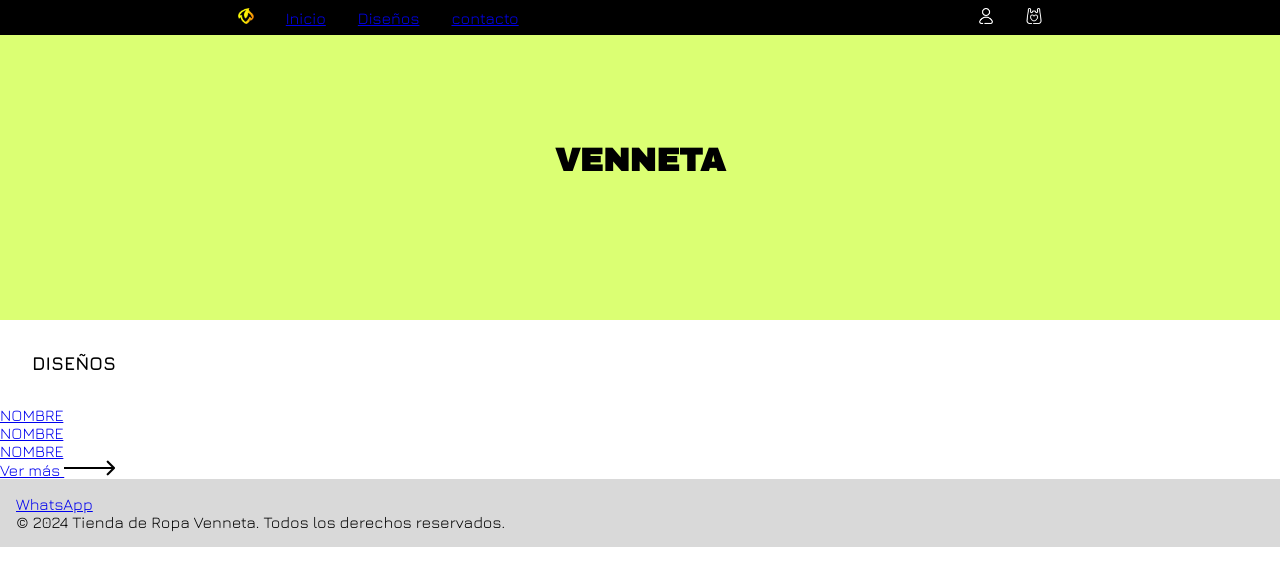
After one commit to tetey0422/Venneta, a PHP site: page / in a window 1280 px wide. The commit adds this page. Shown: the top 586 px of the page. Run offline with PHP 8.4, Linux system fonts and the light colour scheme.

Commit message:
actualizacion de la pagina web

```diff
--- a/css/venneta.css
+++ b/css/venneta.css
@@ -18,7 +18,7 @@ body {
     font-family: var(--fuente-principal);
 
     header {
-        padding: 1rem;
+        padding: 0.5rem;
         background-color: black;
         position: fixed;
         width: 100%;
@@ -36,16 +36,19 @@ body {
     }
 }
 
+/* header */
+
 header img {
-    height: 1.5rem;
-    width: 1.5rem;
+    height: 1rem;
+    width: 1rem;
     padding: none;
 }
 
-nav {
+ header nav {
     display: flex;
-    justify-content: space-between;
+    justify-content: space-around;
     align-items: center;
+    color : white;
 }
 
 .hp1 {
@@ -59,6 +62,8 @@ nav {
     align-items: center;
     gap: 2rem;
 }
+
+/* main */
 
 .inicio {
     background-color: #DBFF73;
@@ -74,3 +79,7 @@ nav {
     text-align: start;
     margin: 2rem;
 }
+
+
+
+/* footer */
--- /dev/null
+++ b/index.html
@@ -0,0 +1,58 @@
+<!DOCTYPE html>
+<html lang="es-CO">
+
+<head>
+    <meta charset="UTF-8">
+    <meta name="viewport" content="width=device-width, initial-scale=1.0">
+    <meta name="descripcion" content="⚡TIENDA VIRTUAL⚡ ¡TODOS LOS DISEÑOS DISPONIBLES! ENVIOS A TODO COLOMBIA 🇨🇴">
+    <meta name="keywords" content="ropa, tienda de ropa, moda, descuentos, ropa de hombre, ropa de mujer">
+    <meta name="author" content="Tienda de Ropa Venneta">
+    <title>Venneta</title>
+    <link rel="icon" type="image/jpg" href="./img/venneta logo png.png">
+    <link rel="stylesheet" href="./css/venneta.css">
+</head>
+
+<body>
+    <div class="container">
+        <header>
+            <nav>
+                <div class="hp1">
+                    <a href="#inicio"><img src="./img/venneta logo png.png" alt="Logo de Venneta"></a>
+                    <a href="#inicio">Inicio</a>
+                    <a href="#diseños">Diseños</a>
+                    <a href="#contacto">contacto</a>
+                </div>
+                <div class="hp2">
+                    <a href="#usuario"><img src="./img/image 2.png" alt="usuario"></a>
+                    <a href="#carrito"><img src="./img/image.png" alt="carrito de compras"></a>
+                </div>
+            </nav>
+        </header>
+        <main>
+            <div id="inicio" class="inicio">
+                <h1>VENNETA</h1>
+            </div>
+            <div id="diseños" class="diseños">
+                <h3>DISEÑOS</h3>
+                <nav>
+                    <ul>
+                        <li><a href="NOMBRE">NOMBRE</a></li>
+                        <li><a href="NOMBRE">NOMBRE</a></li>
+                        <li><a href="NOMBRE">NOMBRE</a></li>
+                    </ul>
+                    <a href="mas">Ver más <img src="./img/Arrow 1.png" alt=""></a>
+                </nav>
+            </div>
+        </main>
+        <footer>
+            <section id="contacto" class="contacto">
+                <a href="https://wa.me/+5731?text=Hola%2C,%20estoy%20interesado%20en%20tu%20producto" target="_blank" rel="noreferrer">WhatsApp</a>
+            </section>
+            <section>
+                <p>&copy; 2024 Tienda de Ropa Venneta. Todos los derechos reservados.</p>
+            </section>
+        </footer>
+    </div>
+</body>
+
+</html>
```
Also changed, not shown: venneta.html (deleted, +0 -49 lines).
